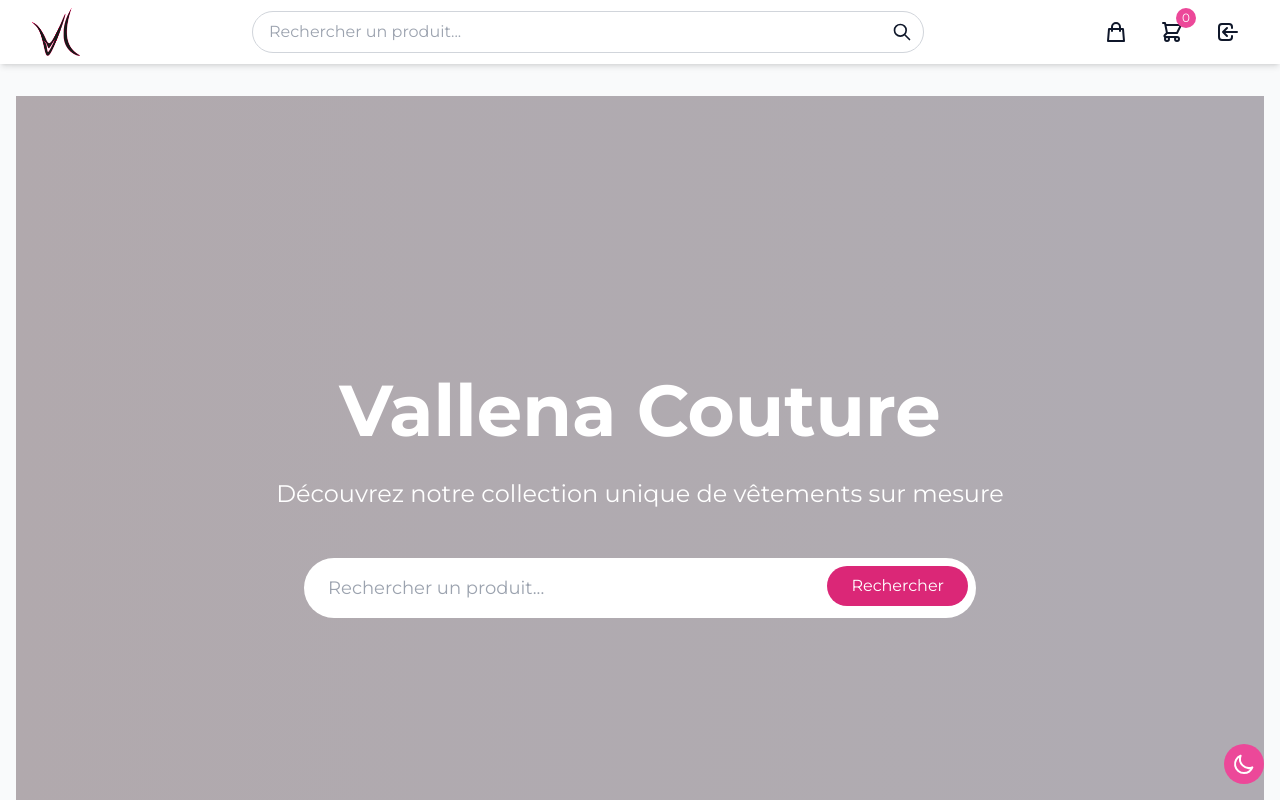
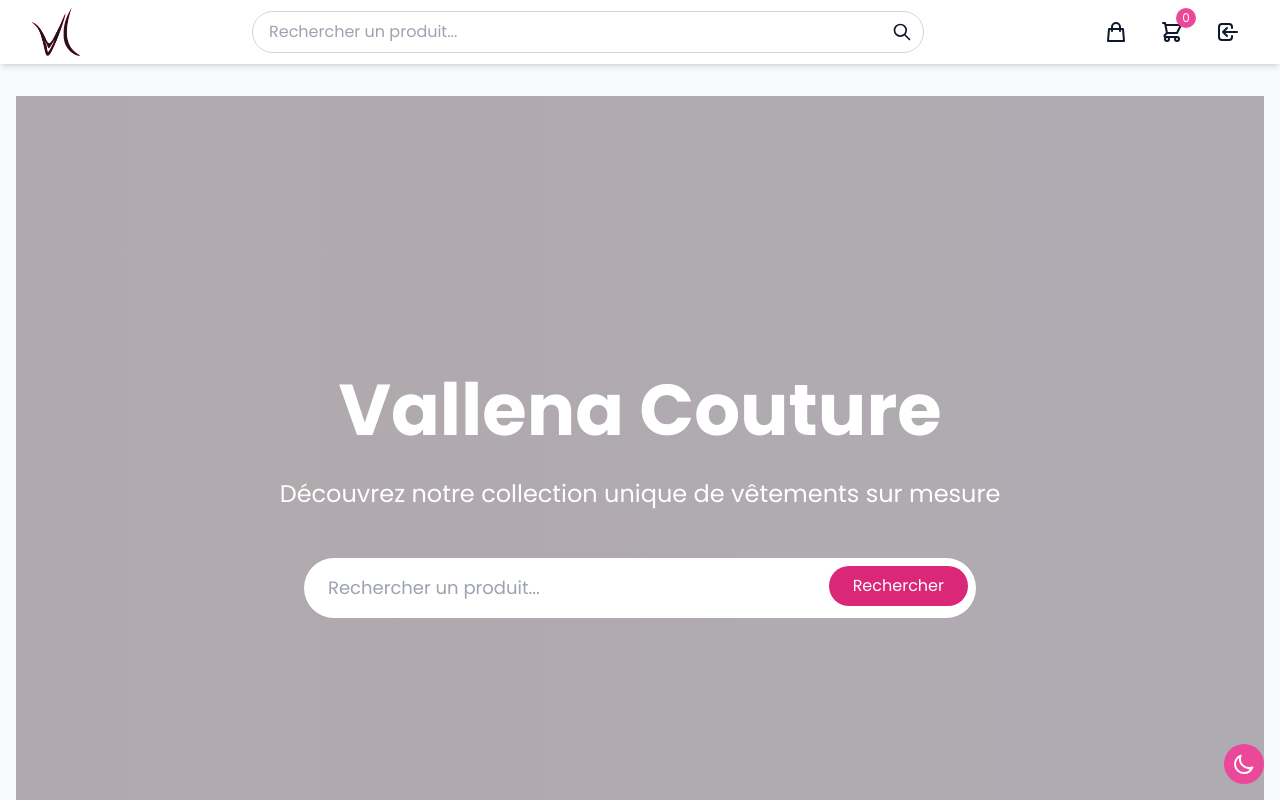
Before and after one commit to Benji-devw/vallena_client, a Next.js app: page / in a window 1280 px wide. Shown: the top 800 px of the page. Built offline with nearby package versions, Linux system fonts and the light colour scheme; no server answers.

Commit message:
feat/add poppins font

```diff
--- a/src/app/layout.tsx
+++ b/src/app/layout.tsx
@@ -1,5 +1,5 @@
 import type { Metadata } from "next";
-import { Inter, Montserrat, Open_Sans } from "next/font/google";
+import { Inter, Montserrat, Open_Sans, Poppins } from "next/font/google";
 import "./globals.css";
 import Header from "@/components/layout/Header";
 import ThemeToggle from "@/components/ThemeToggle";
@@ -9,8 +9,14 @@
   subsets: ["latin"],
   variable: '--font-montserrat',
 });
+
 const opensans = Open_Sans({ subsets: ["latin"],
   variable: '--font-open-sans',
+  weight: ['300', '400', '700'],
+ });
+
+ const poppins = Poppins({ subsets: ["latin"],
+  weight: ['300', '400', '700'],
  });
 
 export const metadata: Metadata = {
@@ -31,7 +37,12 @@
 }) {
   return (
     <html lang="fr" suppressHydrationWarning>
-      <body className={`${montserrat.className} ${opensans.variable} min-h-screen bg-gray-50 dark:bg-dark-900 text-dark-900 dark:text-white transition-colors duration-200`}>
+      <head>
+        {/* <link rel="preconnect" href="https://fonts.googleapis.com" />
+        <link rel="preconnect" href="https://fonts.gstatic.com" crossOrigin="anonymous" />
+        <link href="https://fonts.googleapis.com/css2?family=Open+Sans:ital,wght@0,300..800;1,300..800&family=Sansation:ital,wght@0,300;0,400;0,700;1,300;1,400;1,700&display=swap" rel="stylesheet" /> */}
+      </head>
+      <body className={`${poppins.className} min-h-screen bg-gray-50 dark:bg-dark-900 text-dark-900 dark:text-white transition-colors duration-200`}>
         <Header />
         <main className="container mx-auto px-4 py-8">
         {children}
```
